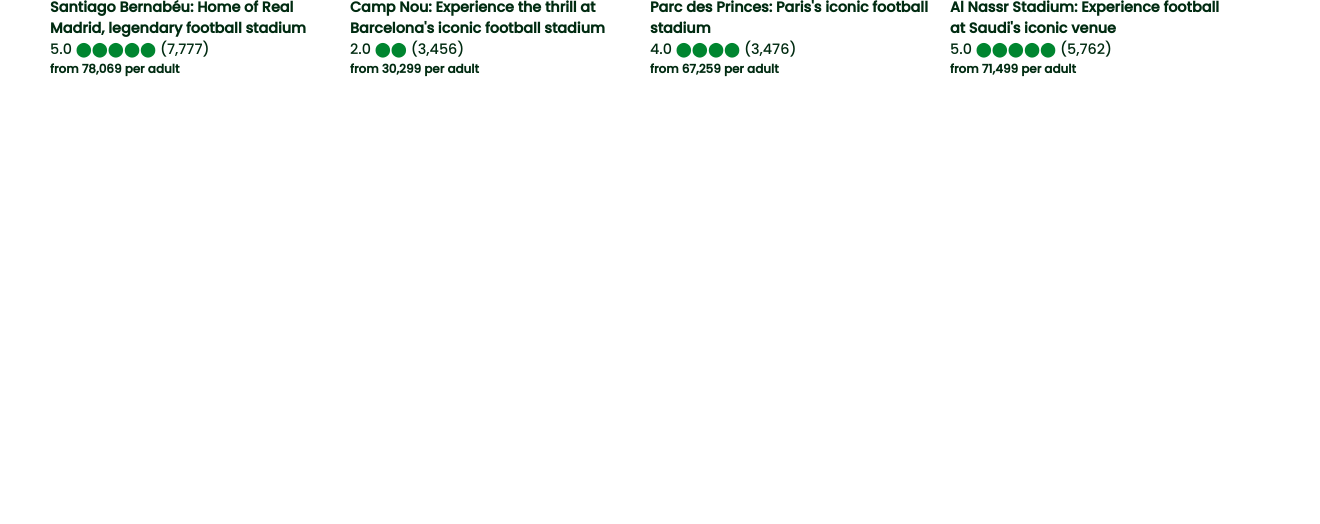
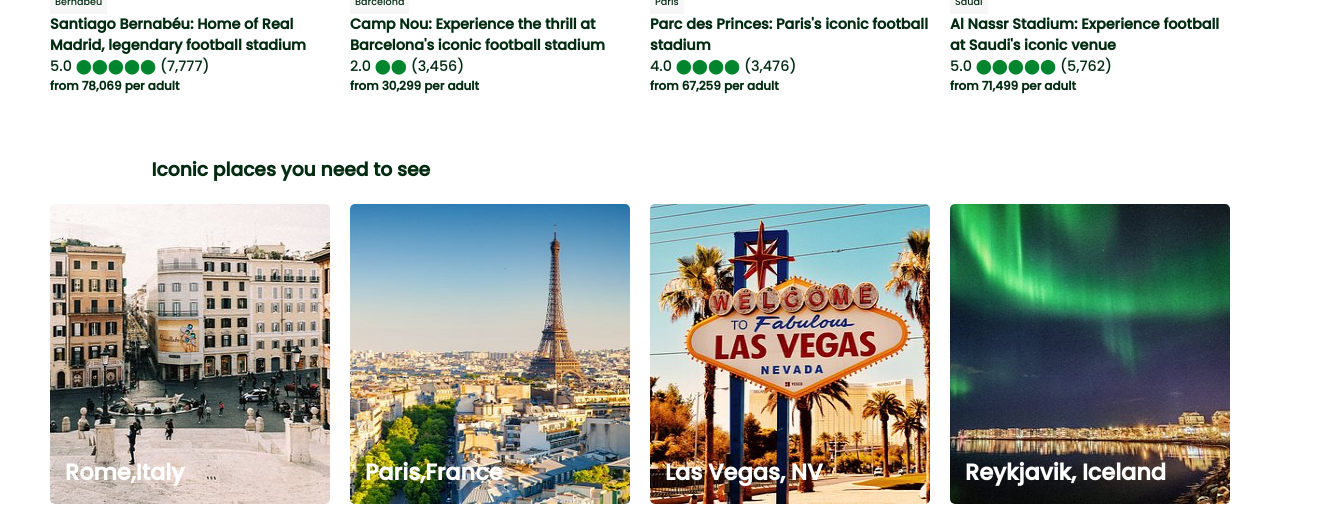
Before and after one commit to Jacksparrow7-coder/tripadvisorclone-emc, a plain HTML site: page index.html in a window 1280 px wide. Shown: the part 2892-3416 px from the top of the page, 1320 px wide, since content can reach past the window. Before the commit the page ends 2990 px from the top, so only its background shows below. Drawn offline with Linux system fonts and the light colour scheme.

Commit message:
added iconic places

```diff
--- a/index.html
+++ b/index.html
@@ -224,6 +224,31 @@
           </div>
         </div>
       </div>
+<!-- Iconic places you need to see -->
+      <div class="iconicplaces-container">
+        <div class="iconicplaces__title">
+          <h3>Iconic places you need to see</h3>
+        </div>
+
+        <div class="iconicplaces__images">
+          <div class="iconicplaces__image-card">
+            <img src="img/italy.jpg" alt="finedinner">
+            <div class="iconicplaces__image-text"><h3>Rome,Italy</h3></div>
+          </div>
+          <div class="iconicplaces__image-card">
+            <img src="img/eiffeltower.jpg" alt="casual-dining">
+            <div class="iconicplaces__image-text"><h3>Paris,France</h3></div>
+          </div>
+          <div class="iconicplaces__image-card">
+            <img src="img/lasvegas.jpg" alt="hiddengems">
+            <div class="iconicplaces__image-text"><h3>Las Vegas, NV</h3></div>
+          </div>
+          <div class="iconicplaces__image-card">
+            <img src="img/iceland.jpg" alt="vegan">
+            <div class="iconicplaces__image-text"><h3>Reykjavik, Iceland</h3></div>
+          </div>
+        </div>
+      </div>
     </main>
   </body>
 </html>
--- a/style.css
+++ b/style.css
@@ -412,17 +412,16 @@ max-width: 1200px;
 
 /* Inspiration to get you going */
 .inspiration-container {
-  width: 80%;
-  max-width: 1200px;
+  width: 100%;
+  max-width: 1600px;
   margin: 20px auto;
   background-color: #f7f7f7;
   padding: 20px;
   color: #002b11;
-  border-radius: 20px;
 }
 
 .inspiration__title {
-  width: 90%;
+  width: 75%;
   margin: auto;
   padding: 20px;
 }
@@ -437,7 +436,7 @@ max-width: 1200px;
 
 .inspiration__image-card {
   position: relative;
-  width: 320px;
+  width: 350px;
   cursor: pointer;
 }
 
@@ -535,6 +534,57 @@ max-width: 1200px;
   padding: 5px;
   font-weight: lighter;
 }
+
+/* Iconic places you need to see */
+.iconicplaces-container {
+  padding: 20px;
+}
+
+.iconicplaces__title {
+  color: #002b11;
+  display: flex;
+  flex-direction: column;
+  gap: 10px;
+  padding-left: 9%;
+}
+
+.iconicplaces__title h3 {
+  font-weight: bolder;
+  padding: 20px;
+}
+
+.iconicplaces__images {
+  display: flex;
+  flex-wrap: wrap;
+  gap: 20px;
+  justify-content: center;
+}
+
+.iconicplaces__image-card {
+  position: relative;
+  width: 280px;
+  height: 300px;
+  cursor: pointer;
+}
+
+.iconicplaces__image-card img {
+  width: 100%;
+  height: 100%;
+  border-radius: 5px;
+}
+
+.iconicplaces__image-text {
+  position: absolute;
+  bottom: 0;
+  left: 0;
+  width: 100%;
+  padding: 15px;
+  color: white;
+  font-size: 1.2rem;
+  font-weight: bolder;
+  font-family: poppins, sans-serif;
+}
+
 /* @media (max-width: 600px) {
   .welcome__title {
       font-size: 0.9rem;
```
Also changed, not shown: img/eiffeltower.jpg (added), img/iceland.jpg (added), img/italy.jpg (added), img/lasvegas.jpg (added).
